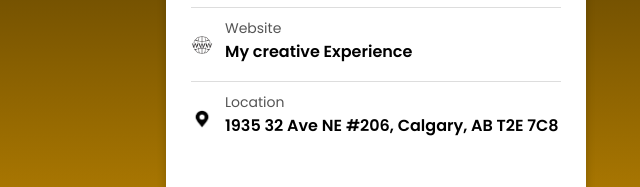
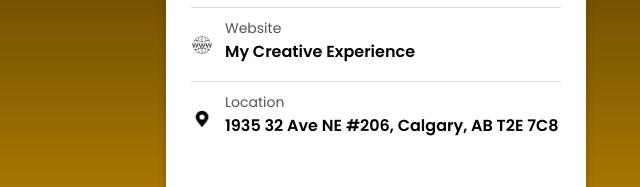
Before and after one commit to virtual-card-j/virtual-card-j.github.io, a plain HTML site: page index.html in a window 1280 px wide. Shown: the part 447-634 px from the top of the page, 264-904 px from the left. Drawn offline with Linux system fonts and the light colour scheme.

Commit message:
Update index.html

```diff
--- a/index.html
+++ b/index.html
@@ -65,7 +65,7 @@
         <div>
           <p class="label">Website</p>
           <p class="value">
-            <a href="https://www.mycreativeexperience.ca" target="_blank" class="text-hover">My creative Experience</a>
+            <a href="https://www.mycreativeexperience.ca" target="_blank" class="text-hover">My Creative Experience</a>
           </p>
         </div>
       </div>
```
